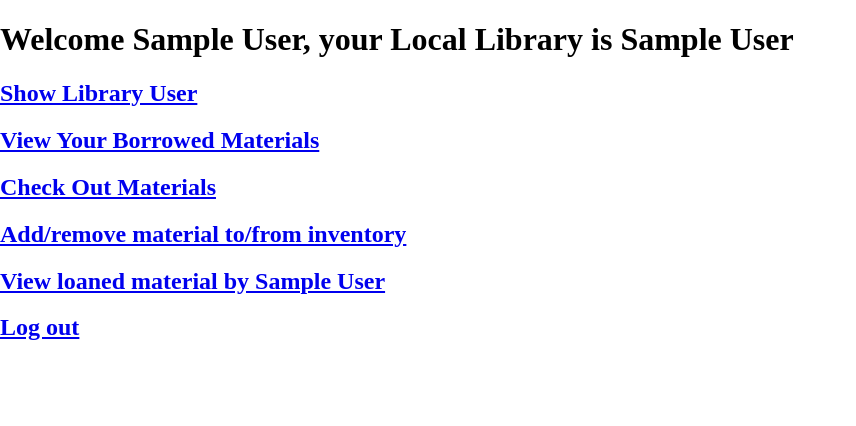
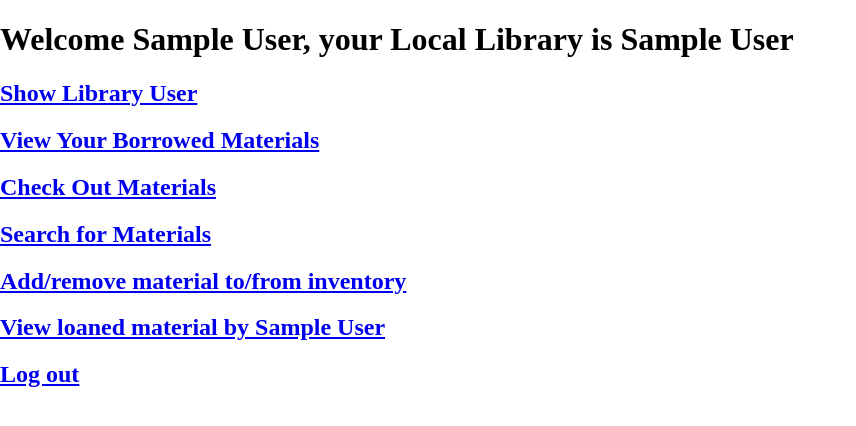
Before and after one commit to quatrerw462/CEN4090L, a Flask app: page / in a window 1280 px wide. Shown: the top 426 px of the page, without its empty margins (0-856 px from the left). Run offline with Flask 3, Linux system fonts and the light colour scheme; the visitor is signed in with stand-in values (Sample User, id 1).

Commit message:
Add search link to home page
Inserted a link to the search page on the home page template. This allows users to navigate to the search functionality from the main page.

```diff
--- a/templates/home.html
+++ b/templates/home.html
@@ -20,6 +20,7 @@
 	<h2><a href="/showUser">Show Library User</a></h2>
 	<h2><a href="/loans">View Your Borrowed Materials</a></h2>
 	<h2><a href="/checkOut">Check Out Materials</a></h2>
+    <h2><a href="/search">Search for Materials</a></h2>
         {% if session['admin'] == 2 or session['admin'] == 3 %}
 			<h2><a href="/enternew">Add/remove material to/from inventory</a></h2>
 			<h2><a href="/list">View loaned material by {{UserLocalLibrary}}</a></h2>
```
